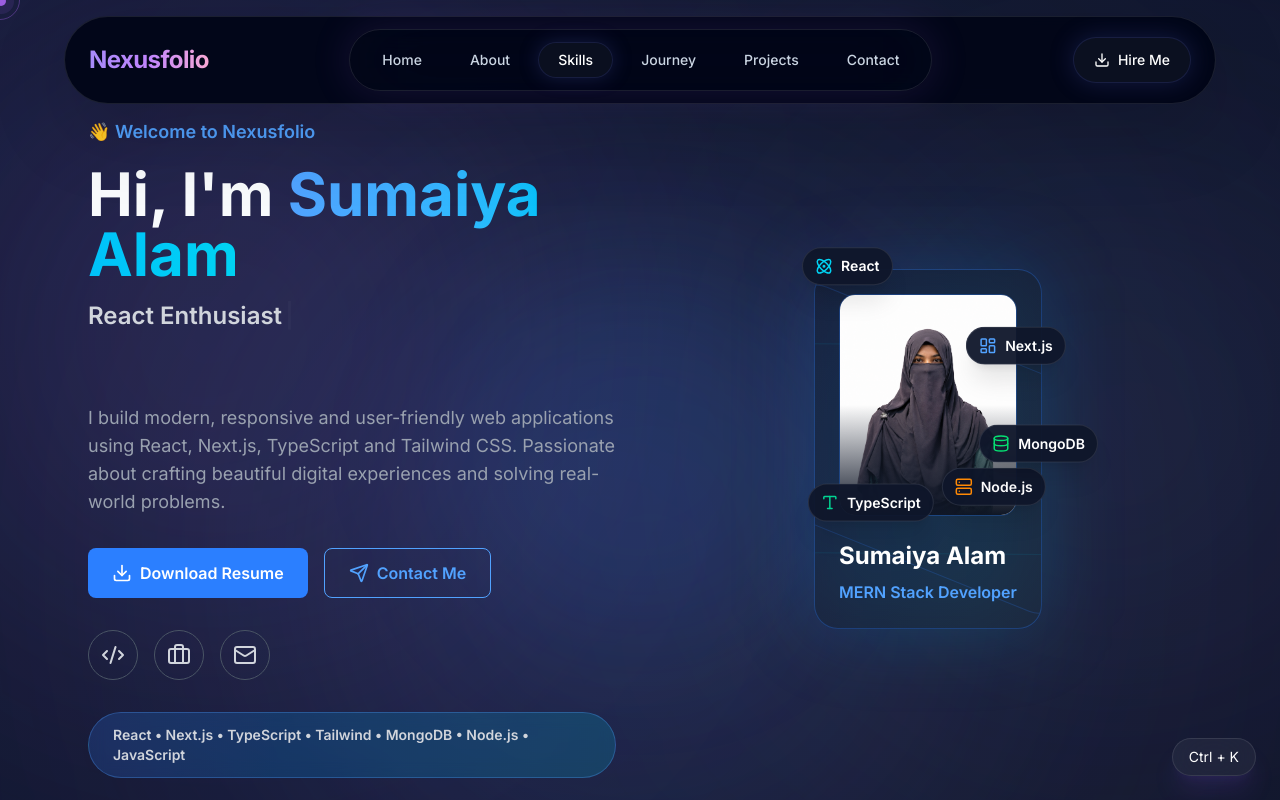
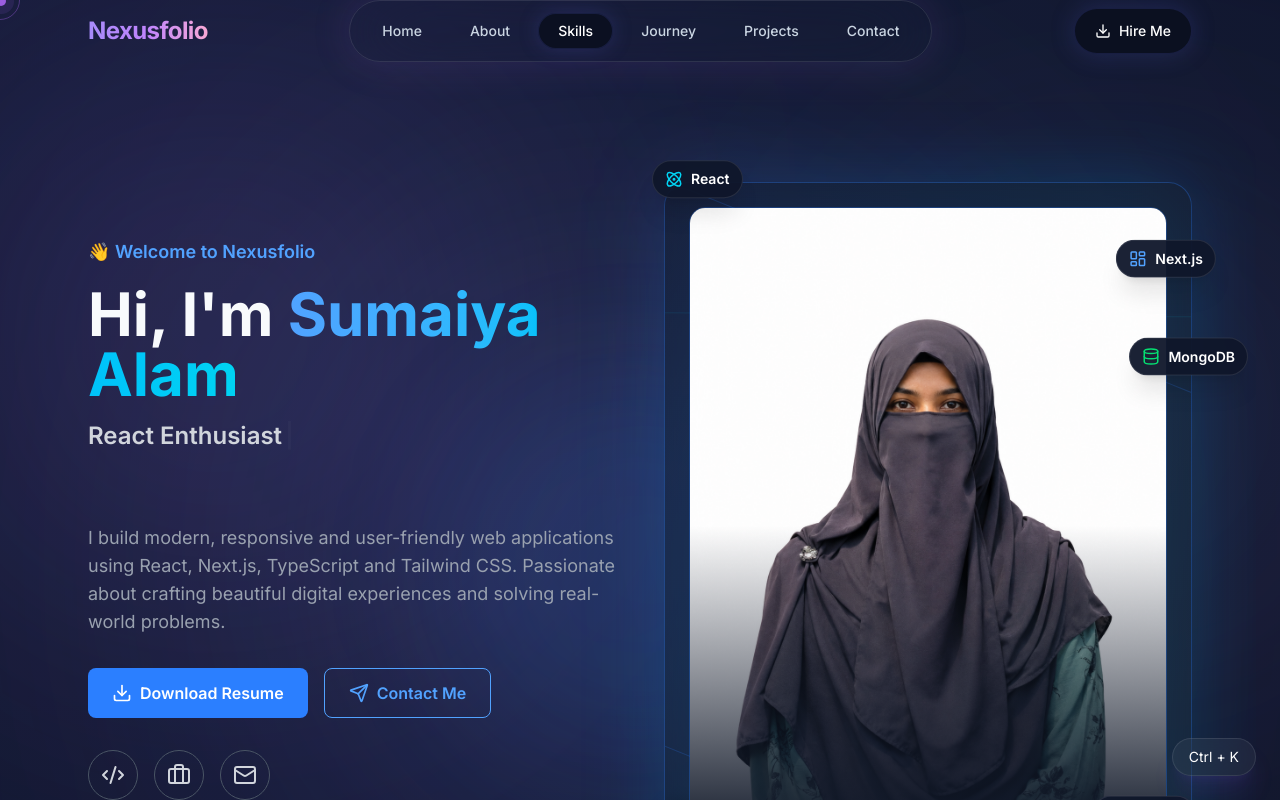
Before and after one commit to sumu749/nexusfolio, a Next.js app: page / in a window 1280 px wide. Shown: the top 800 px of the page. Built offline with nearby package versions, Linux system fonts and the light colour scheme.

Commit message:
nav issue and hero issue solved

```diff
--- a/src/components/hero/HeroImage.tsx
+++ b/src/components/hero/HeroImage.tsx
@@ -10,7 +10,7 @@ export default function HeroImage() {
             initial={{ x: 50, opacity: 0 }}
             animate={{ x: 0, opacity: 1 }}
             transition={{ duration: 0.8, delay: 0.4 }}
-            className="relative mx-auto max-w-lg md:max-w-xl"
+            className="relative"
         >
             {/* Background Glow */}
             <div className="absolute inset-0 bg-linear-to-br from-blue-500/20 to-cyan-500/20 rounded-3xl blur-2xl"></div>
@@ -39,13 +39,13 @@ export default function HeroImage() {
                 ></motion.div>
 
                 {/* Photo */}
-                <div className="relative rounded-2xl overflow-hidden border border-blue-500/30 mb-6 aspect-[4/5] sm:aspect-[3/4] md:aspect-[4/5]">
+                <div className="relative rounded-2xl overflow-hidden border border-blue-500/30 mb-6">
                     <Image
                         src="/images/portfolio.png"
                         alt="Sumaiya Alam"
-                        fill
-                        quality={100}
-                        className="object-cover"
+                        width={350}
+                        height={450}
+                        className="w-full h-auto"
                         priority
                     />
 
--- a/src/components/navbar/Navbar.tsx
+++ b/src/components/navbar/Navbar.tsx
@@ -83,9 +83,9 @@ export default function Navbar() {
                 y: isHidden ? -80 : 0,
             }}
             transition={{ duration: 0.22, ease: "easeOut" }}
-            className="fixed top-4 left-1/2 z-50 w-full max-w-[100vw] -translate-x-1/2 px-4 sm:px-6"
+            className="sticky top-0 z-50 w-full px-4 sm:px-6"
         >
-            <div className="mx-auto flex w-full max-w-6xl flex-wrap items-center justify-between gap-4 rounded-full border border-white/10 bg-slate-950/95 px-4 py-3 shadow-[0_25px_80px_rgba(0,0,0,0.18)] backdrop-blur-xl md:px-6">
+            <div className="mx-auto flex w-full max-w-6xl flex-wrap items-center justify-between gap-4  md:px-6 ">
                 {/* Logo */}
                 <Link
                     href="#home"
```
